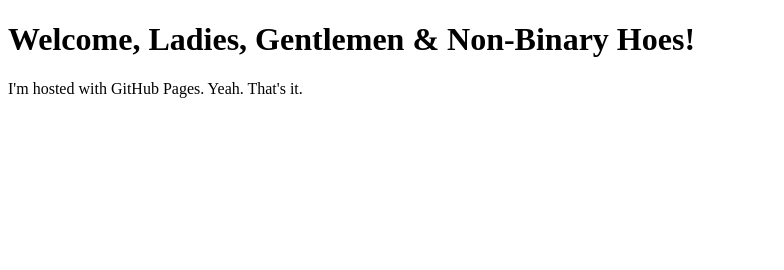
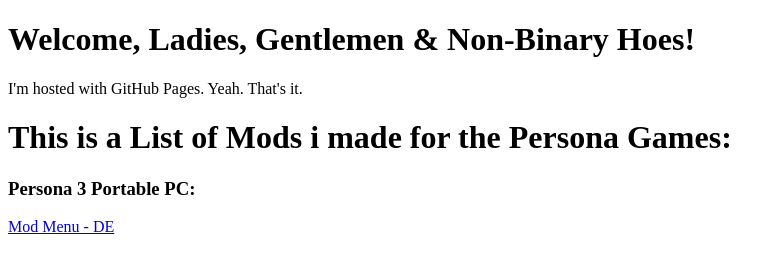
Before and after one commit to CodedRubyChan/CodedRubyChan.github.io, a plain HTML site: page index.html in a window 1280 px wide. Shown: the whole page, without its empty margins (0-784 px from the left). Drawn offline with Linux system fonts and the light colour scheme.

Commit message:
Updated main page
Updated main page to test the "a href" function in HTML

```diff
--- a/index.html
+++ b/index.html
@@ -6,5 +6,9 @@
     <body>
         <h1>Welcome, Ladies, Gentlemen & Non-Binary Hoes!</h1>
         <p>I'm hosted with GitHub Pages. Yeah. That's it.</p>
+
+        <h1>This is a List of Mods i made for the Persona Games:</h1>
+        <h3>Persona 3 Portable PC:</h3>
+        <a href="files\Mods\Persona3PortablePC\Mod Menu - DE.7z">Mod Menu - DE</a>
     </body>
 </html>
```
